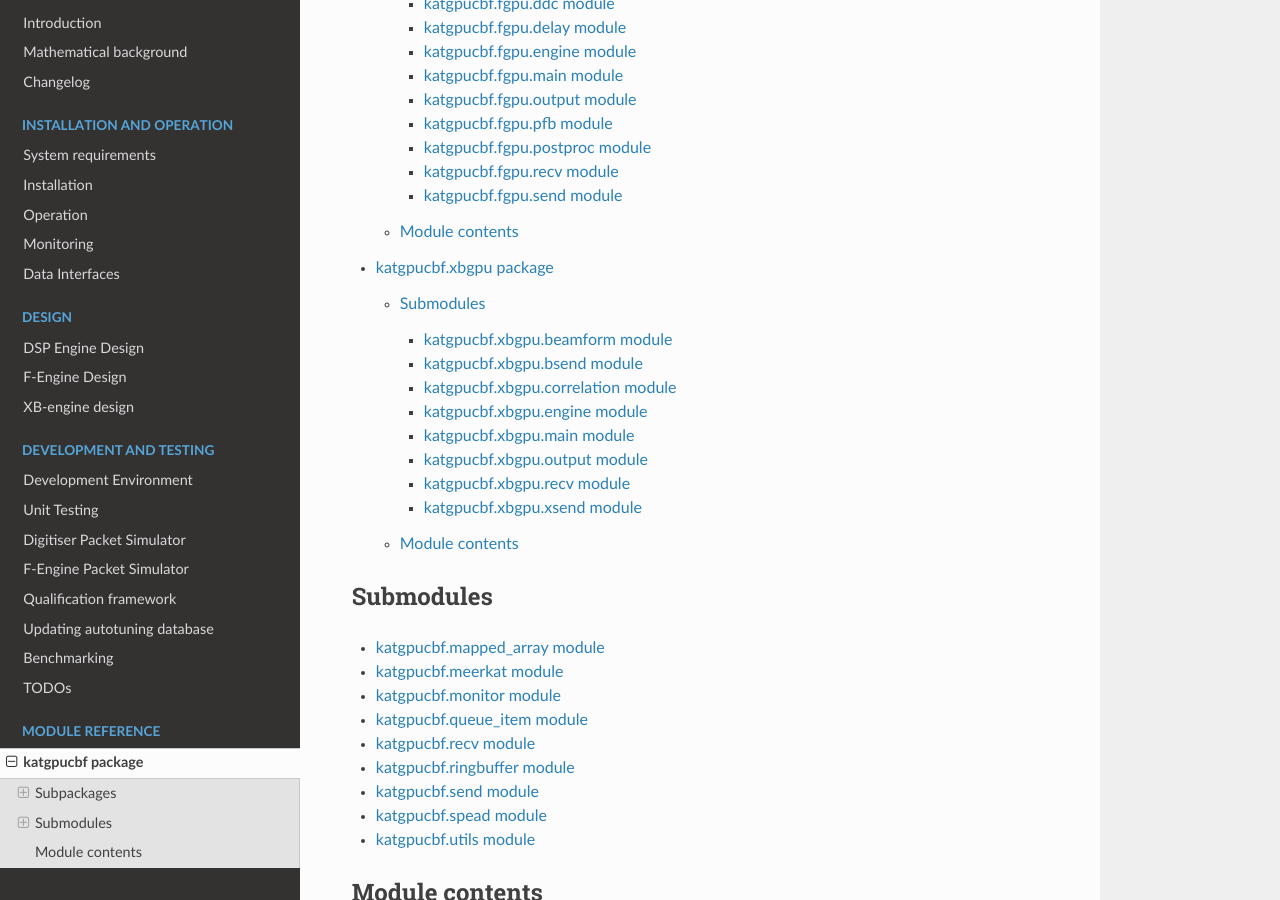
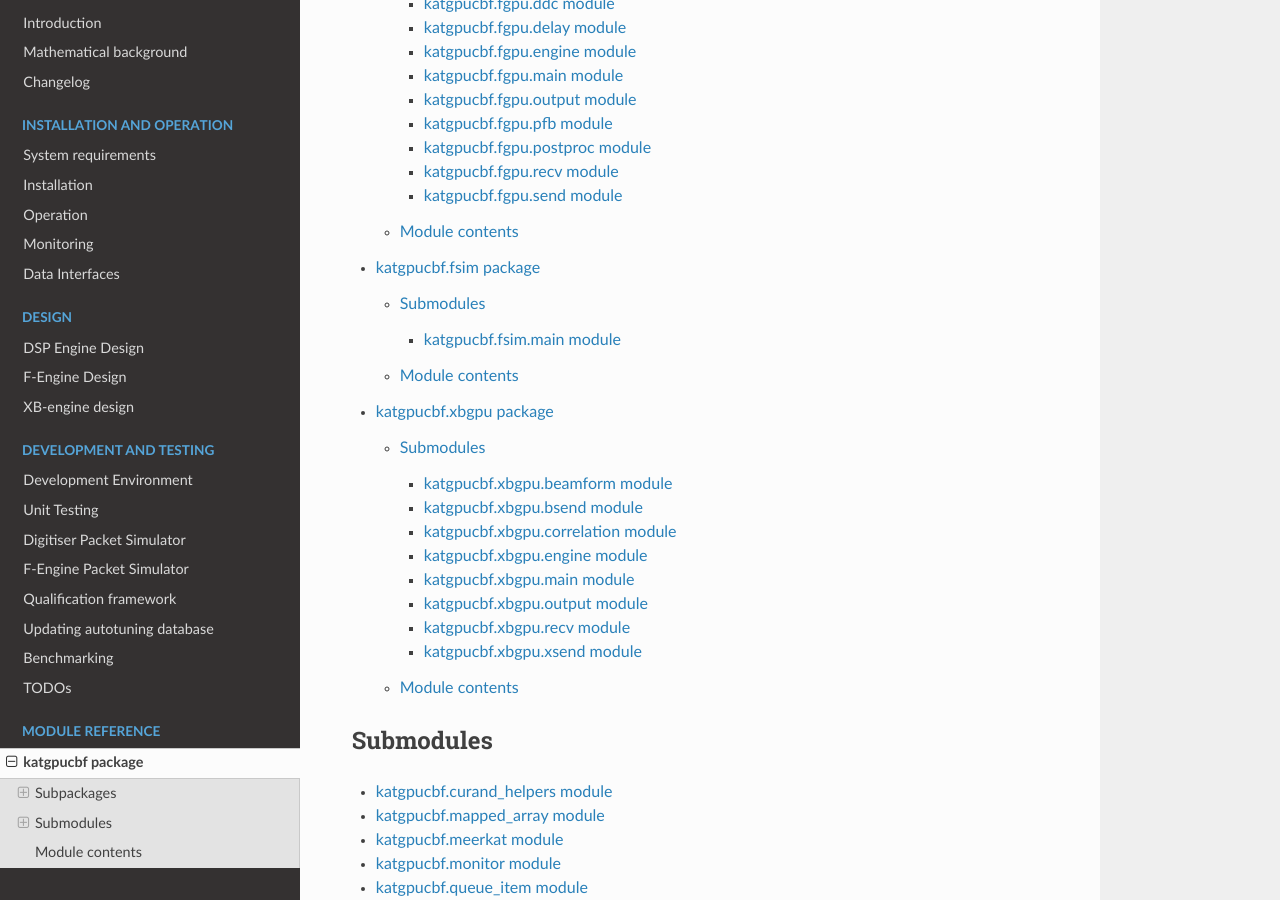
Before and after one commit to ska-sa/katgpucbf, a Sphinx documentation site: the page built from doc/katgpucbf.rst, in a window 1280 px wide and 900 px high, scrolled down 584 px. Built offline with Sphinx 7.4.7 and the Read the Docs theme 2.0.0, drawn with Linux system fonts in a browser that asks for light colours; the version number could not be read and is left out.

Commit message:
Run sphinx-apidoc to generate fsim module docs
It picked up that curand_helpers got missed.

```diff
--- /dev/null
+++ b/doc/katgpucbf.fsim.main.rst
@@ -0,0 +1,7 @@
+katgpucbf.fsim.main module
+==========================
+
+.. automodule:: katgpucbf.fsim.main
+   :members:
+   :undoc-members:
+   :show-inheritance:
--- /dev/null
+++ b/doc/katgpucbf.fsim.rst
@@ -0,0 +1,18 @@
+katgpucbf.fsim package
+======================
+
+Submodules
+----------
+
+.. toctree::
+   :maxdepth: 4
+
+   katgpucbf.fsim.main
+
+Module contents
+---------------
+
+.. automodule:: katgpucbf.fsim
+   :members:
+   :undoc-members:
+   :show-inheritance:
--- a/doc/katgpucbf.rst
+++ b/doc/katgpucbf.rst
@@ -9,6 +9,7 @@ Subpackages
 
    katgpucbf.dsim
    katgpucbf.fgpu
+   katgpucbf.fsim
    katgpucbf.xbgpu
 
 Submodules
@@ -17,6 +18,7 @@ Submodules
 .. toctree::
    :maxdepth: 4
 
+   katgpucbf.curand_helpers
    katgpucbf.mapped_array
    katgpucbf.meerkat
    katgpucbf.monitor
```
Also changed, not shown: doc/katgpucbf.curand_helpers.rst (added, +7 -0 lines).
